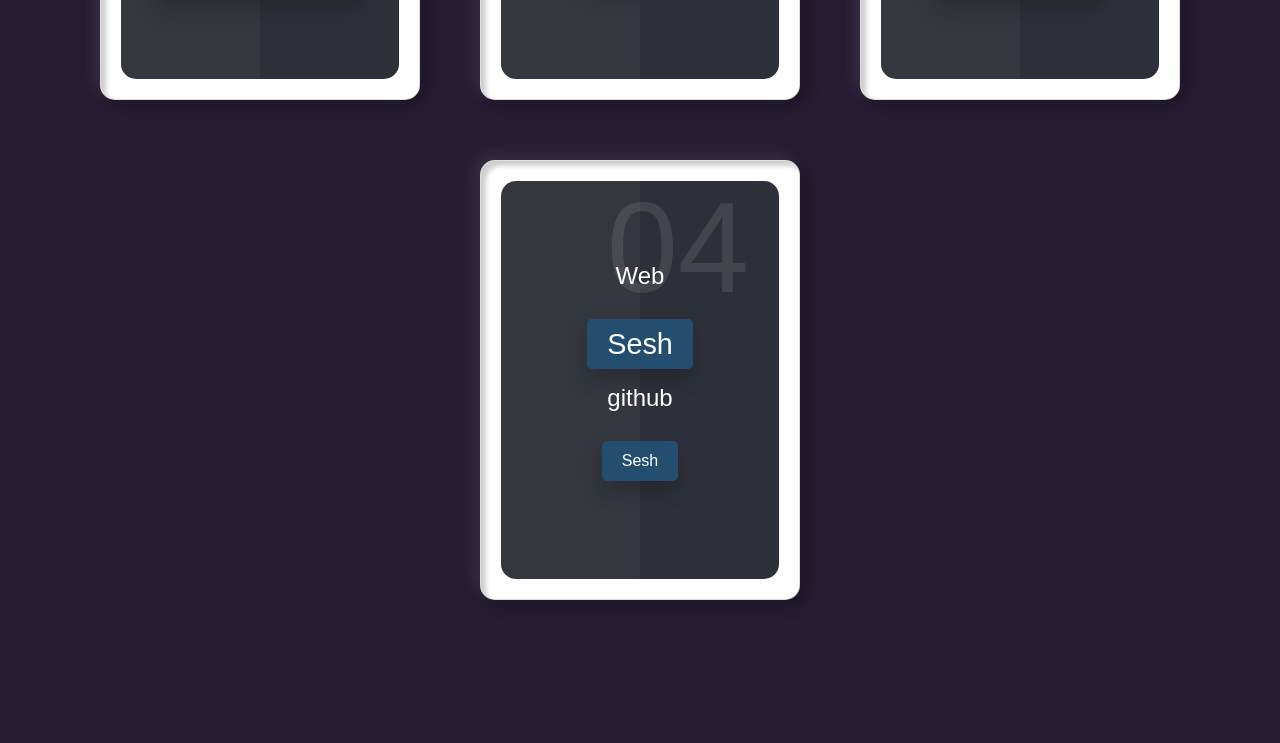
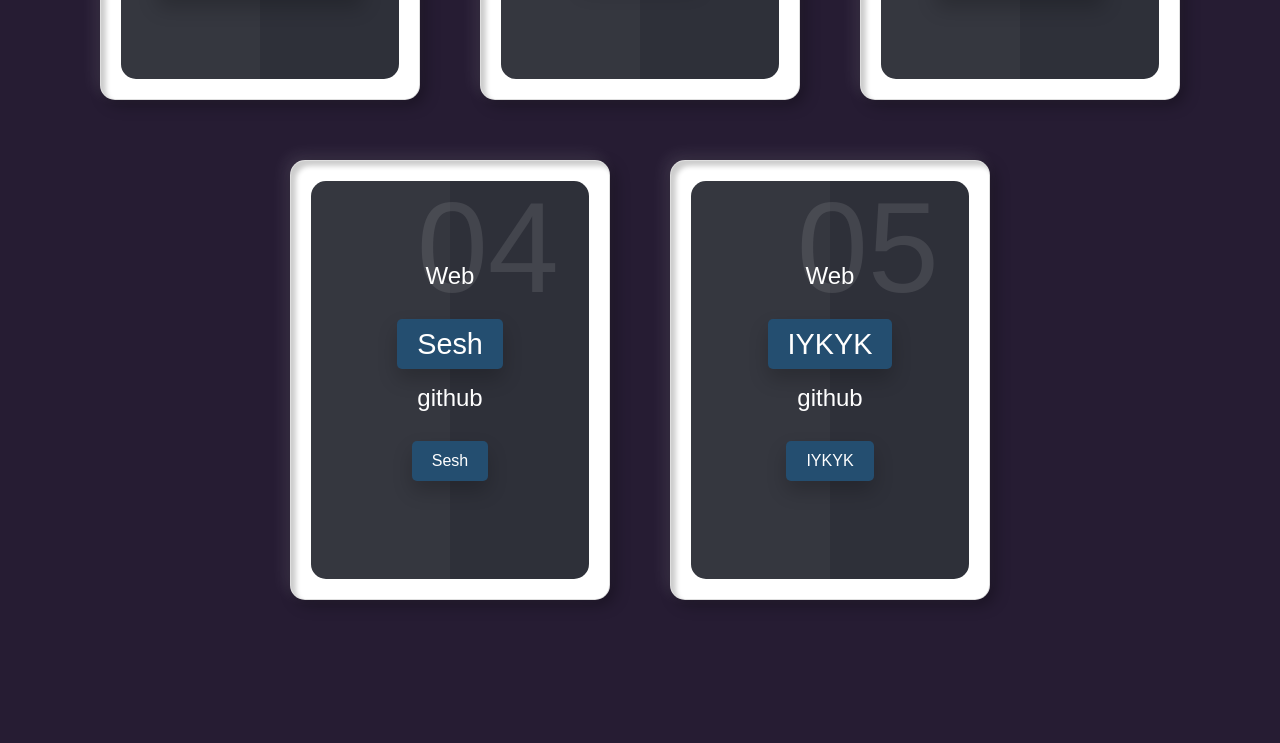
Before and after one commit to Phacharapol18/UpdatedPortfolioWithReact, a React (Create React App) app: page /about in a window 1280 px wide. Shown: the part 725-1468 px from the top of the page. Built offline with nearby package versions, Linux system fonts and the light colour scheme; a web font is replaced by a local one.

Commit message:
new project added

```diff
--- a/src/components/pages/About.js
+++ b/src/components/pages/About.js
@@ -58,6 +58,18 @@ export default function About (){
                     </div>
                    </div>
                   </div>
+
+                  <div className="card">
+                   <div className="box">
+                    <div className="content">
+                     <h2>05</h2>
+                     <h4>Web</h4>
+                      <h3><a href="https://iykyk-frontend.herokuapp.com/" target = "_blank">IYKYK</a></h3>
+                      <h4>github</h4>
+                      <p><a className="a" href="https://github.com/Phacharapol18/IYKYK" target = "_blank">IYKYK</a></p>
+                    </div>
+                   </div>
+                  </div>
                 </div>
            </div>
         </div>
```
